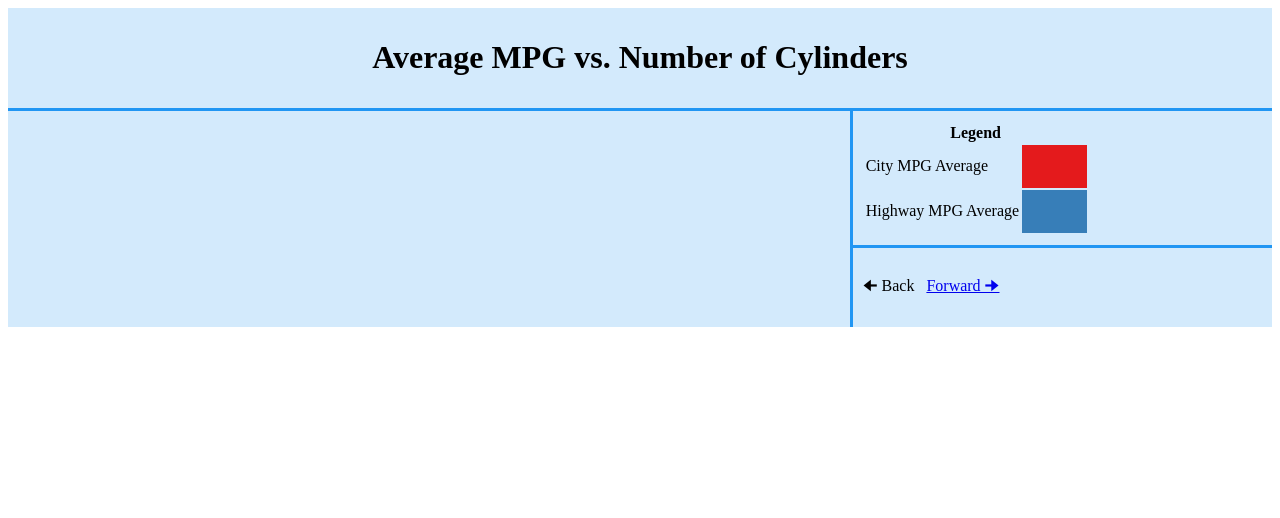
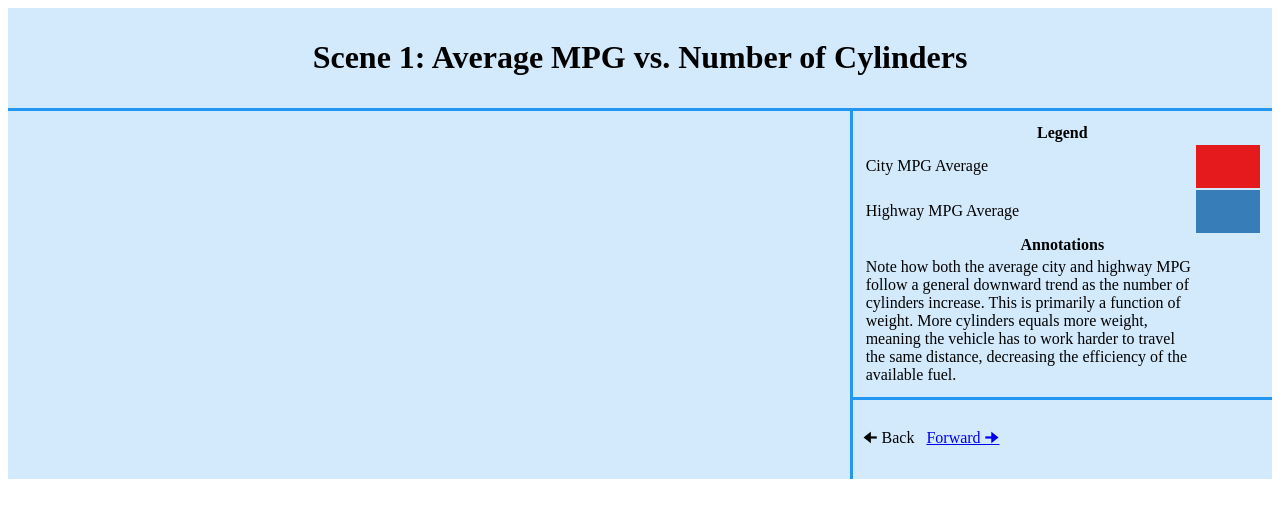
Before and after one commit to rloftus3/cs416, a plain HTML site: page docs/viz/scene1.html in a window 1280 px wide. Drawn offline with nearby package versions, Linux system fonts and the light colour scheme; no server answers.

Commit message:
Update scene1.html

```diff
--- a/docs/viz/scene1.html
+++ b/docs/viz/scene1.html
@@ -148,7 +148,7 @@ svg.append('text')
 
 <div class="container">
 <div class="header">
-	<h1>Average MPG vs. Number of Cylinders</h1>
+	<h1>Scene 1: Average MPG vs. Number of Cylinders</h1>
 </div>
 
 <div class="main">
@@ -168,6 +168,13 @@ svg.append('text')
       <td>Highway MPG Average</td>
       <td class="highwaympg"><pre>        </pre></td>
     </tr>
+    <tr>
+      <th colspan=2>Annotations</th>
+    </tr>
+    <tr>
+      <td>Note how both the average city and highway MPG follow a general downward trend as the number of cylinders increase. This is primarily a function of weight. More cylinders equals more weight, meaning the vehicle has to work harder to travel the same distance, decreasing the efficiency of the available fuel.
+      </td>
+    </tr>
   </table>
 </div>
 
```
